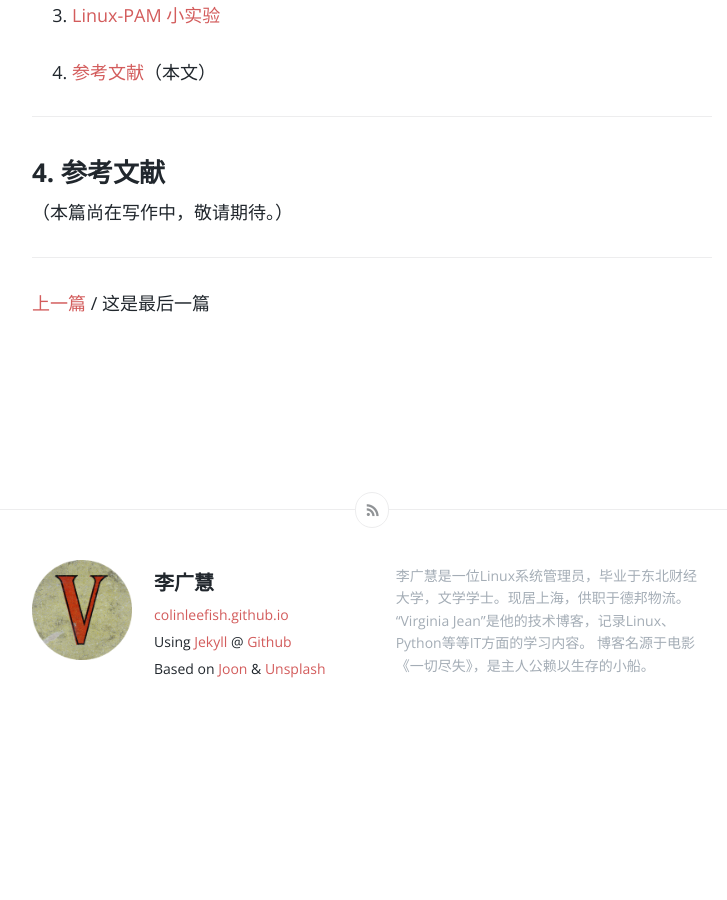
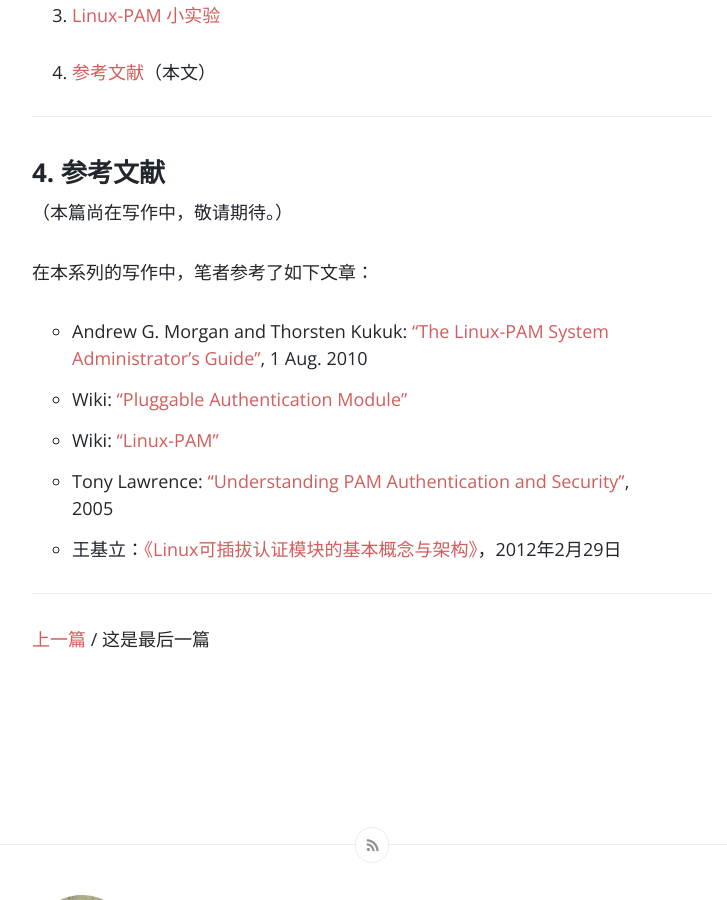
Before and after one commit to colinleefish/colinleefish.github.io, a Jekyll site: the page built from _posts/2016-04-05-pam-tutorial-5-bibliography.md, in a window 1280 px wide and 900 px high, scrolled down 1211 px. Shown: the whole window, without its empty margins (268-995 px from the left). Built offline with Jekyll 4.4.1, drawn with Linux system fonts in a browser that asks for light colours; comment, search, counter and statistics services are not loaded; before the commit the page ends 1943 px from its top, so only the background shows below that.

Commit message:
整理了参考文献。至此完成了整个PAM教程的写作。

```diff
--- a/_posts/2016-04-05-pam-tutorial-5-bibliography.md
+++ b/_posts/2016-04-05-pam-tutorial-5-bibliography.md
@@ -28,5 +28,13 @@ excerpt: 本系列讲解了 Linux-PAM 的工作机制和配置方式。本文是
 
 （本篇尚在写作中，敬请期待。）
 
+在本系列的写作中，笔者参考了如下文章：
+
+- Andrew G. Morgan and Thorsten Kukuk: ["The Linux-PAM System Administrator's Guide"](http://www.linux-pam.org/Linux-PAM-html/Linux-PAM_SAG.html), 1 Aug. 2010
+- Wiki: ["Pluggable Authentication Module"](https://en.wikipedia.org/wiki/Pluggable_authentication_module)
+- Wiki: ["Linux-PAM"](https://en.wikipedia.org/wiki/Linux_PAM)
+- Tony Lawrence: ["Understanding PAM Authentication and Security"](http://aplawrence.com/Basics/understandingpam.html), 2005
+- 王基立：[《Linux可插拔认证模块的基本概念与架构》](http://www.infoq.com/cn/articles/wjl-linux-pluggable-authentication-module)，2012年2月29日
+
 ---
 [上一篇]({% post_url 2016-04-03-pam-tutorial-3-examples %}) / 这是最后一篇
```
Also changed, not shown: _posts/2016-04-02-pam-tutorial-2-config-files.md (+2 -0 lines).
